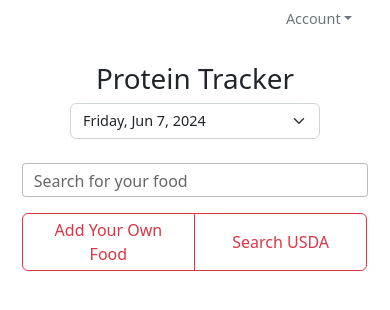
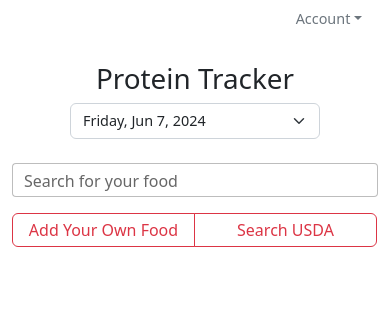
Before and after one commit to margarettanzosh/margarettanzosh.github.io, a website: page nutrition/index.html in a window 390 px wide. Drawn offline with nearby package versions, Linux system fonts and the light colour scheme; no server answers.

Commit message:
Add files via upload

```diff
--- a/nutrition/styles.css
+++ b/nutrition/styles.css
@@ -18,9 +18,9 @@
     width: 60%;
 }
 
-@media only screen and (max-width: 600px) {
+@media only screen and (max-width: 1200px) {
     .container {
-        width: 95%;
+        width: 100%;
     }
   }
 
```
